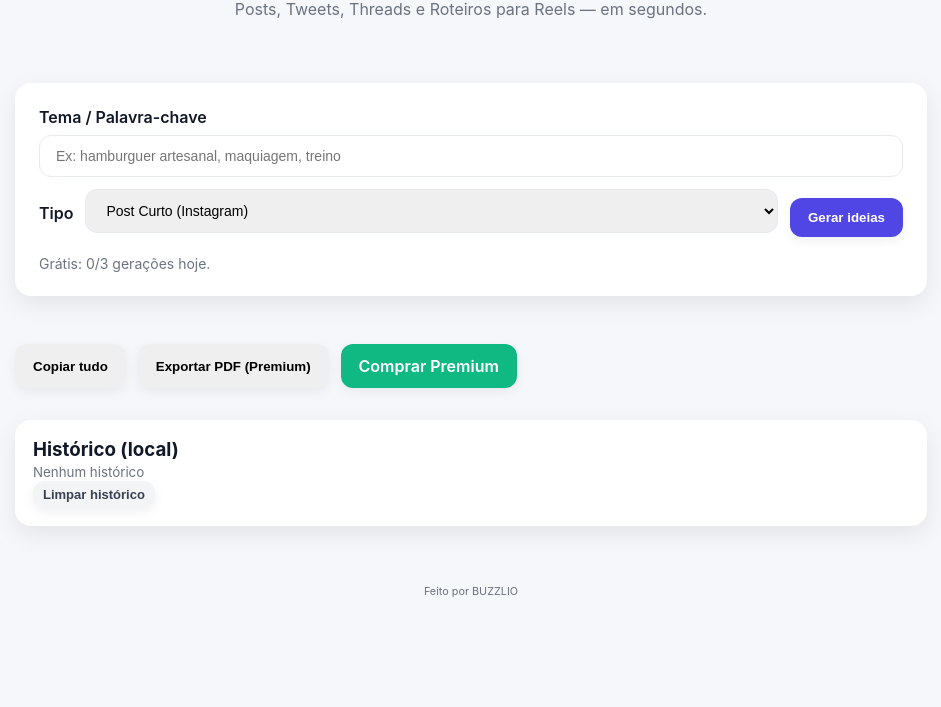
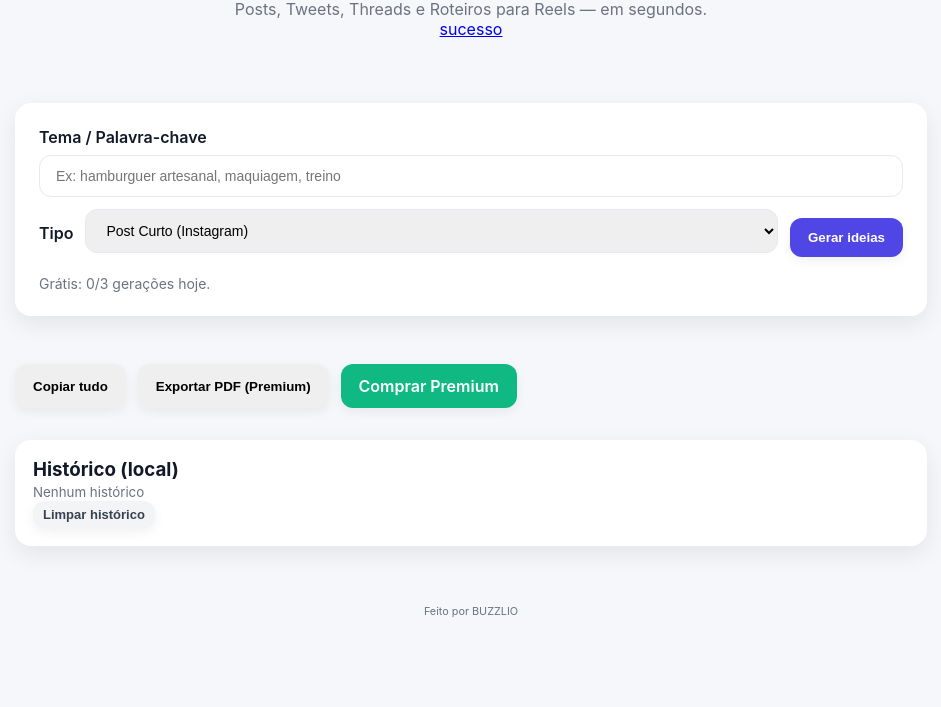
Before and after one commit to Marioguerra-MG/buzzlio, a plain HTML site: page index.html in a window 1280 px wide. Shown: the part 93-800 px from the top of the page, without its empty margins (169-1110 px from the left). Drawn offline with nearby package versions, Linux system fonts and the light colour scheme.

Commit message:
Ajuste no pagamento

```diff
--- a/index.html
+++ b/index.html
@@ -13,7 +13,7 @@
   <header class="top">
     <h1>Gerador de Micro-Conteúdos</h1>
     <p class="subtitle">Posts, Tweets, Threads e Roteiros para Reels — em segundos.</p>
-    <a href="/app/html/success.html"></a>
+    <a href="/app/html/success.html">sucesso</a>
   </header>
 
   <main class="container">
```
